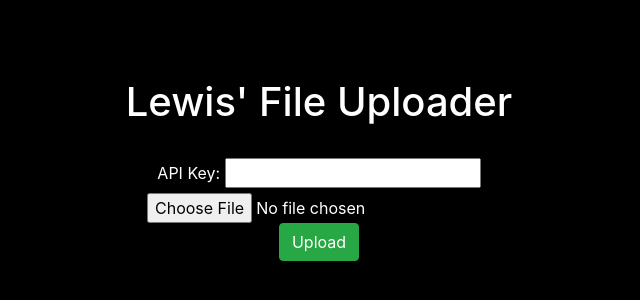
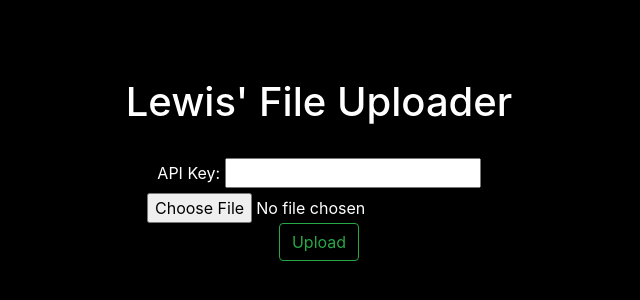
Before and after one commit to sniff122Development/ImageUploader, a plain HTML site: page index.htm in a window 1280 px wide. Shown: the part 172-472 px from the top of the page, without its empty margins (321-961 px from the left). Drawn offline with nearby package versions, Linux system fonts and the light colour scheme.

Commit message:
Update index.htm

```diff
--- a/index.htm
+++ b/index.htm
@@ -102,7 +102,7 @@
                 <br />
                 <input type="file" id="file" name="file">
             </form>
-            <button class="btn btn-success" onclick="request()">Upload</button>
+            <button class="btn btn-outline-success" onclick="request()">Upload</button>
         </div>
     </center>
 </body>
```
